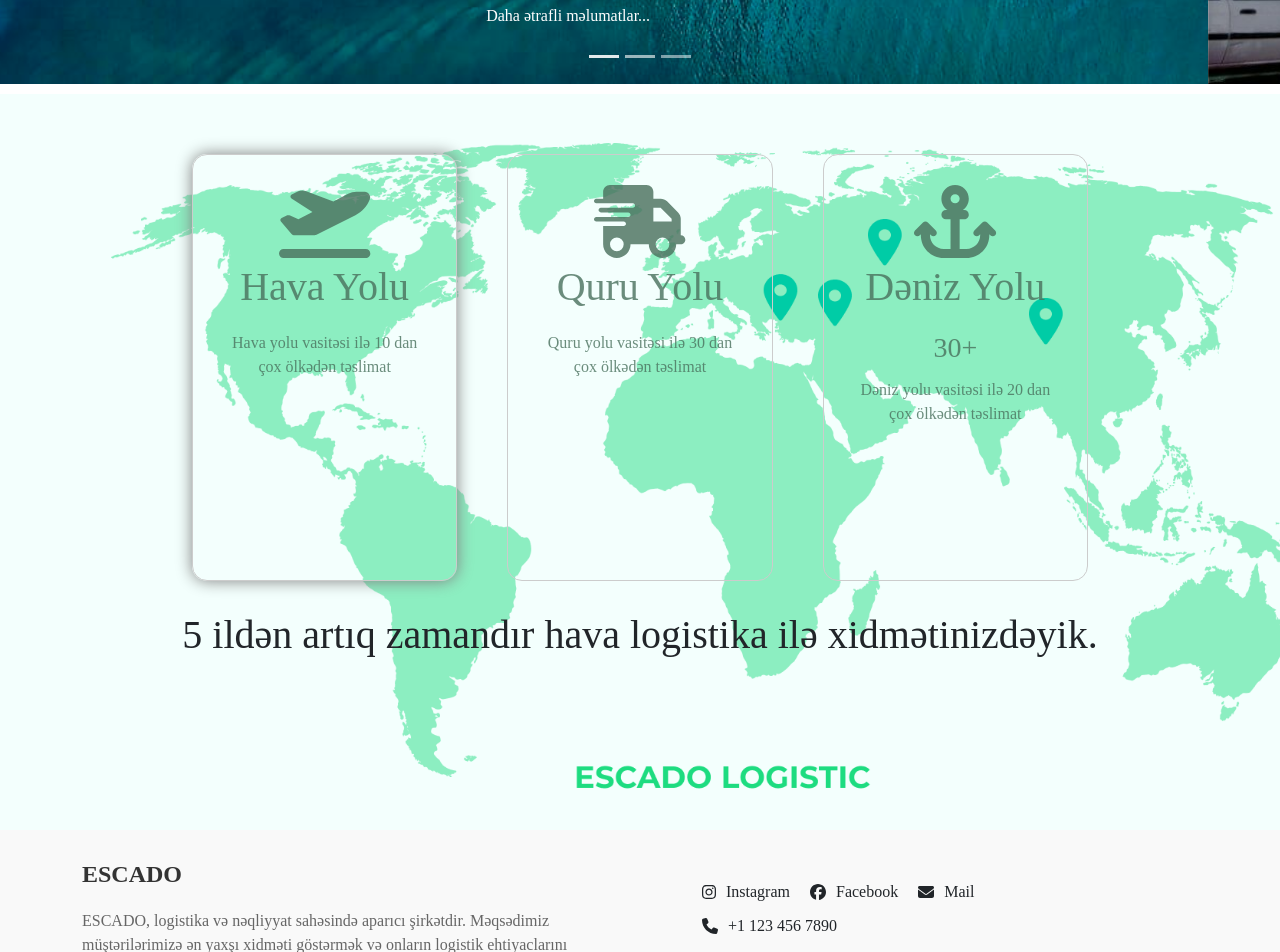
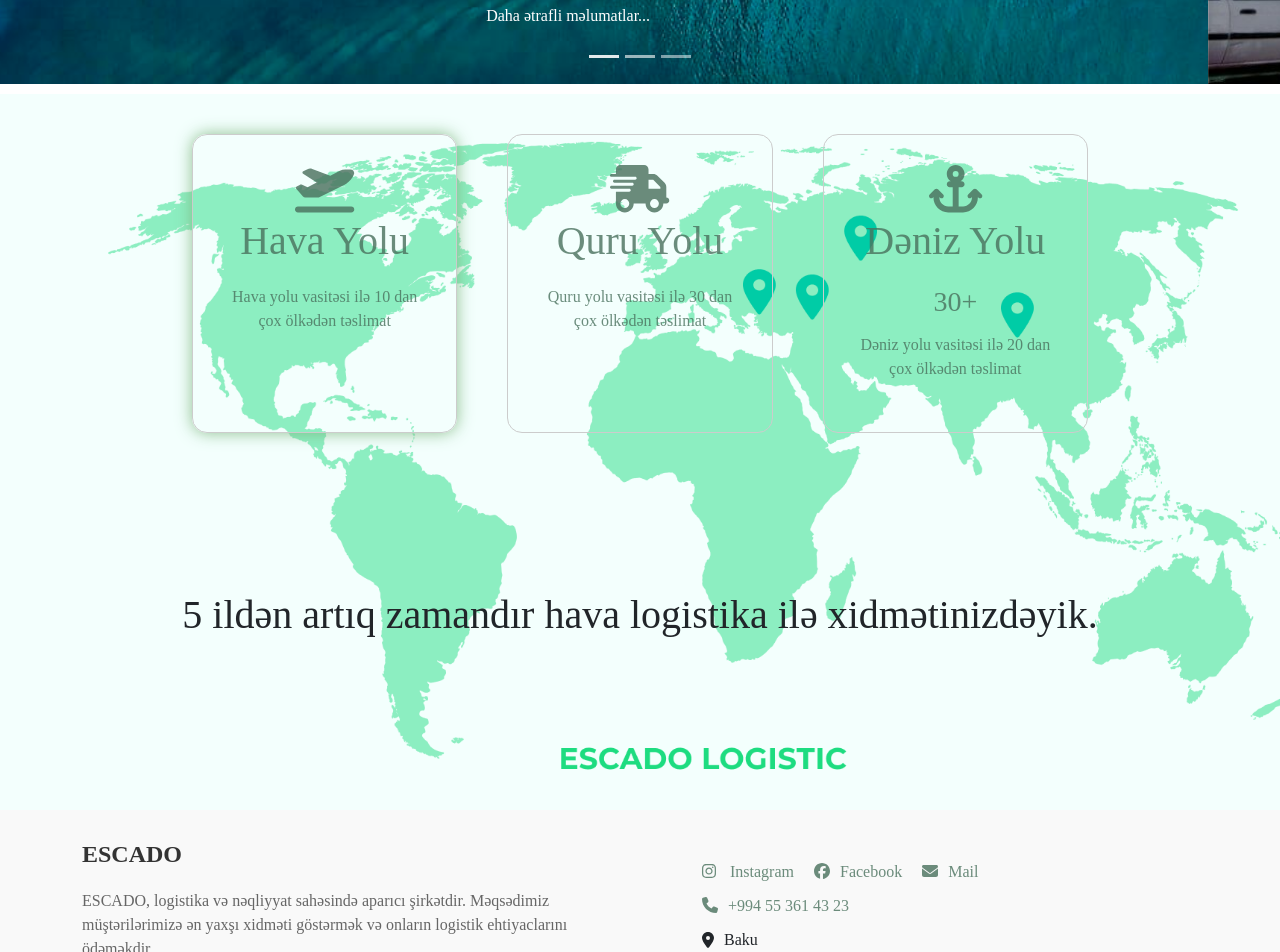
Before and after one commit to RahimCml/escado, a Vue app in the folder front-end/: page / in a window 1280 px wide. Shown: the part 580-1532 px from the top of the page. Built offline with nearby package versions, Linux system fonts and the light colour scheme.

Commit message:
Add about social media

```diff
--- a/front-end/src/components/footerComponent.vue
+++ b/front-end/src/components/footerComponent.vue
@@ -14,26 +14,34 @@
           <div class="col-lg-6">
             <div class="social-icons">
               <div class="icon-text">
-                <font-awesome-icon :icon="['fab', 'instagram']" />
-                <span>Instagram</span>
+                <a class="router-to-social" href="https://www.instagram.com/escadoaz/?igshid=MzRlODBiNWFlZA%3D%3D">
+                  <font-awesome-icon :icon="['fab', 'instagram']" />
+                  <span> Instagram </span>
+                </a>
               </div>
               <div class="icon-text">
+                <a class="router-to-social" href="https://www.instagram.com/escadoaz/?igshid=MzRlODBiNWFlZA%3D%3D">
                 <font-awesome-icon :icon="['fab', 'facebook']" />
                 <span>Facebook</span>
+              </a>
               </div>
               <div class="icon-text">
+                <a class="router-to-social" href="https://www.instagram.com/escadoaz/?igshid=MzRlODBiNWFlZA%3D%3D">
                 <font-awesome-icon :icon="['fas', 'envelope']" />
                 <span>Mail</span>
+              </a>
               </div>
             </div>
             <div class="contact-info">
               <div class="icon-text">
+                <a class="router-to-social" href="tel: +994 55 361 43 23">
                 <font-awesome-icon :icon="['fas', 'phone']" />
-                <span>+1 123 456 7890</span>
+                <span>+994 55 361 43 23</span>
+              </a>
               </div>
               <div class="icon-text">
                 <font-awesome-icon :icon="['fas', 'map-marker-alt']" />
-                <span>123 Main Street, City, Country</span>
+                <span>Baku</span>
               </div>
             </div>
           </div>
@@ -95,6 +103,11 @@ export default {
   margin-left: 10px;
 }
 
+.router-to-social {
+  text-decoration: none;
+  color: #4a715ecf;
+}
+
 .legal-notice {
   text-align: center;
   font-size: 12px;
--- a/front-end/src/components/header-menu.vue
+++ b/front-end/src/components/header-menu.vue
@@ -9,7 +9,7 @@ export default {
 <template>
     <nav class="navbar navbar-expand-lg navbar-light">
       <div class="container-fluid">
-        <a class="navbar-brand" href="#">
+        <a class="navbar-brand" href="/">
           <img src="@/assets/escado.png" alt="Logo" />
         </a>
         <button
@@ -29,7 +29,7 @@ export default {
               <router-link class="nav-link active" aria-current="page" to="/">Ana səyfə</router-link>
             </li>
             <li class="nav-item">
-              <router-link class="nav-link" to="">Haqqımızda</router-link>
+              <router-link class="nav-link" to="/about">Haqqımızda</router-link>
             </li>
             <li class="nav-item dropdown">
               <a
@@ -81,7 +81,7 @@ export default {
   }
 
   .navbar-nav .nav-link:hover {
-    background-color: green;
+    background-color: #13bc6a;
     color: #ffffff;
   }
 
--- a/front-end/src/router/index.js
+++ b/front-end/src/router/index.js
@@ -1,11 +1,17 @@
 import { createRouter, createWebHistory } from 'vue-router';
 import HomePage from '../views/home.vue';
+import AboutPage from '../views/about.vue';
 
 const routes = [
   {
     path: '/',
     name: 'HomePage',
     component: HomePage,
+  },
+  {
+    path: '/about',
+    name: 'AboutPage',
+    component: AboutPage,
   },
 ];
 
--- /dev/null
+++ b/front-end/src/views/about.vue
@@ -0,0 +1,17 @@
+<script>
+export default {
+    name: 'AboutPage'
+}
+</script>
+
+<template>
+<div class="about-container">
+    <h1>Haqqimizda</h1>
+</div>
+</template>
+
+<style>
+
+
+
+</style>
--- a/front-end/src/views/home.vue
+++ b/front-end/src/views/home.vue
@@ -102,7 +102,7 @@ export default {
         </div>
 
         <div v-if="selectedCol === 3" class="info">
-          <h1>Location haqqinda</h1>
+          <h1> Dəniz haqqinda</h1>
         </div>
       </div>
     </div>
@@ -150,7 +150,6 @@ export default {
   display: flex;
   justify-content: center;
   margin-top: 10px;
-  padding-top: 60px;
   padding-bottom: 10px;
 }
 
@@ -159,6 +158,7 @@ export default {
   gap: 50px;
   /* Sütunlar arasına 20px mesafe bırakın */
   width: 70%;
+  margin-top: 40px;
 }
 
 .home-container .row .col {
@@ -167,14 +167,17 @@ export default {
   text-align: center;
   padding: 30px;
   cursor: pointer;
-  border: 1px solid #ccc;
+  border: 1.3px solid #ccc;
   transition: background-color 0.3s, color 0.3s;
   border-radius: 15px;
+  height: 70%;
+
 }
 
+
+/* make sure about which box-shadow is good */
 .home-container .row .col:hover {
   box-shadow: 0 0 1rem grey;
-
 }
 
 
@@ -185,7 +188,7 @@ export default {
 
 .home-container .row .col.active {
   /* background-color: rgb(232, 227, 227); */
-  box-shadow: 0 0 1rem grey;
+  box-shadow: 0 0 1rem rgba(123, 179, 123, 0.846);
 
 }
 
```
